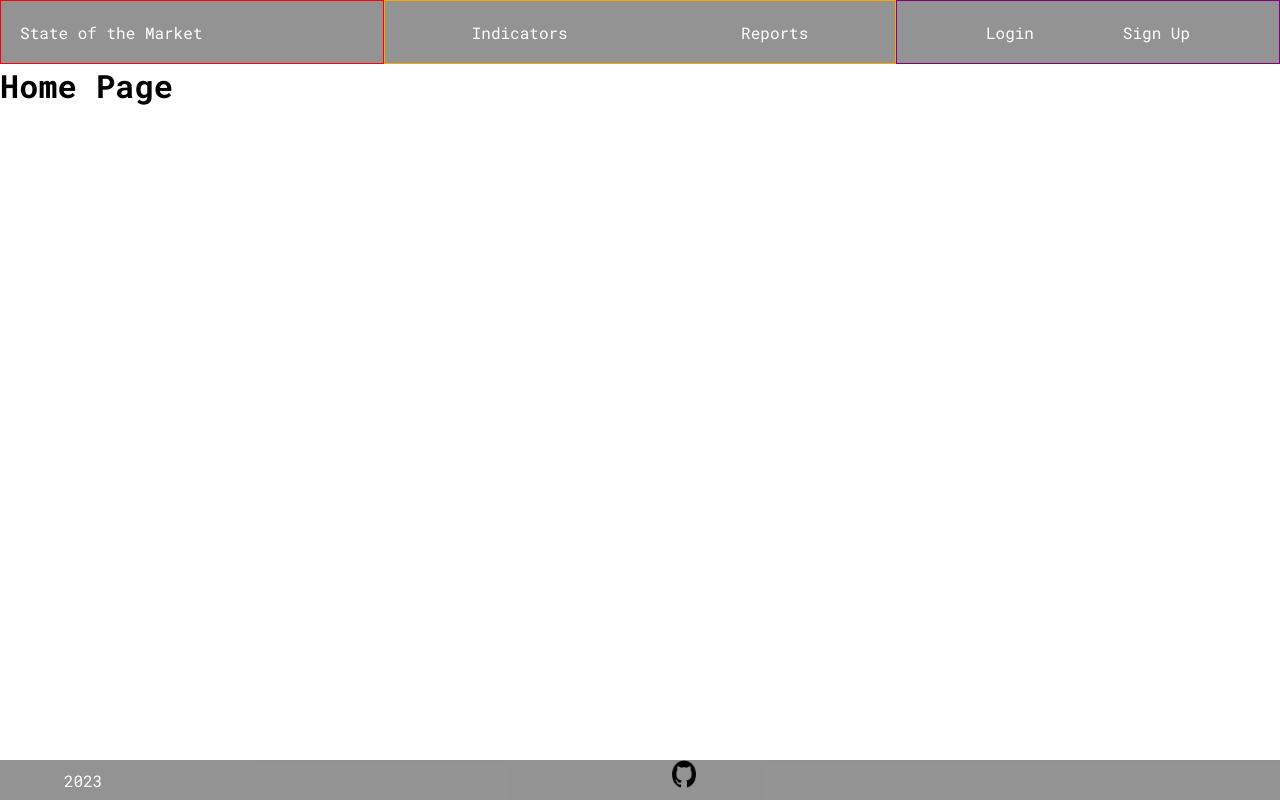
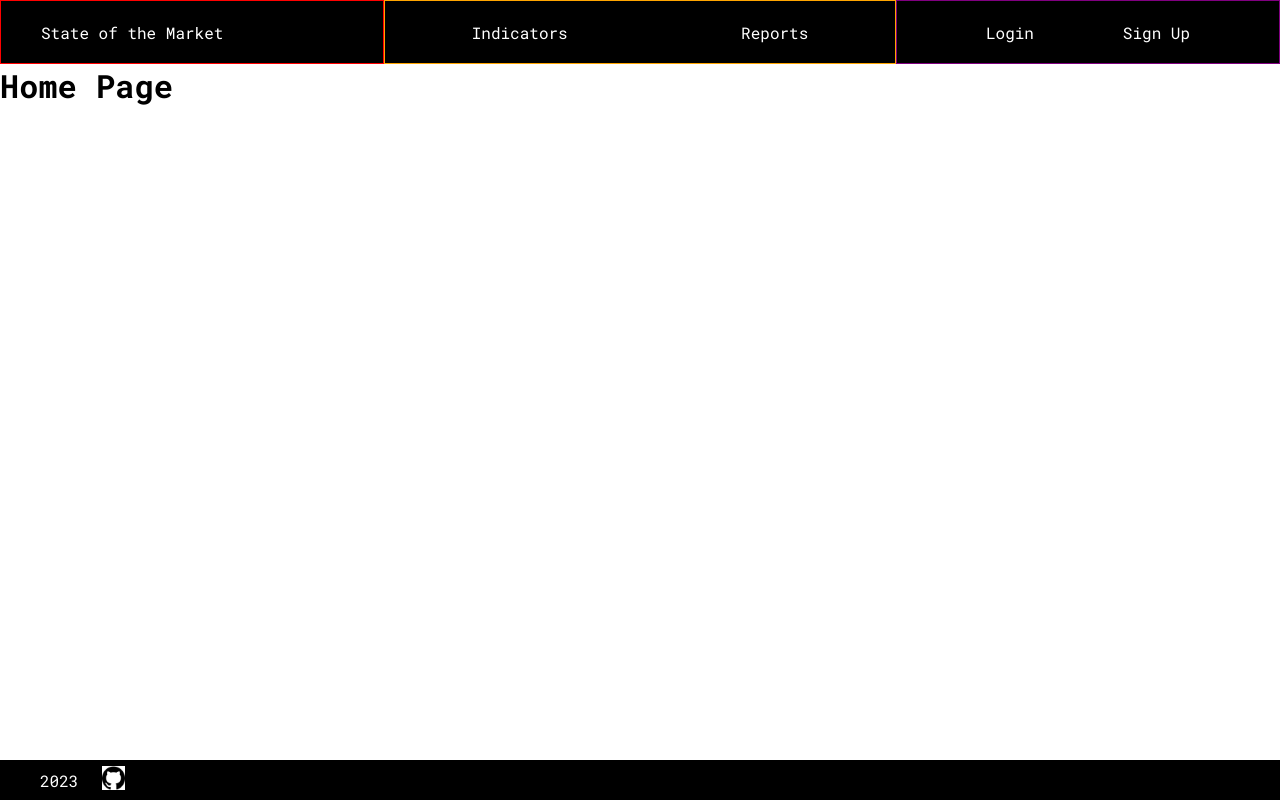
Before and after one commit to eulloa10/economic-indicators, a Next.js app in the folder frontend/: page / in a window 1280 px wide. Built offline with nearby package versions, Linux system fonts and the light colour scheme.

Commit message:
updated nav

```diff
--- a/frontend/styles/Footer.module.css
+++ b/frontend/styles/Footer.module.css
@@ -3,7 +3,7 @@
   bottom: 0;
   height: 5vh;
   width: 100%;
-  background-color: rgba(51, 51, 51, 0.524);
+  background-color: black;
   color: white;
   /* border: 1px purple solid; */
 }
@@ -14,26 +14,30 @@
   display: flex;
   justify-content: flex-start;
   align-items: center;
-  padding-left: 5%;
   /* border: 2px rgb(4, 243, 4) solid; */
 }
 
 .footer-year {
   height: 100%;
-  width: 50%;
+  width:8%;
+  display: flex;
+  justify-content: flex-start;
+  align-items: center;
+  padding-left: 40px;
+  /* border: 2px yellow solid; */
+}
+
+.link {
+  height: 100%;
+  width: 10%;
   display: flex;
   justify-content: flex-start;
   align-items: center;
   /* border: 2px yellow solid; */
 }
 
-.link {
+.githubLogo {
   height: 100%;
-  width: 5%;
-  /* border: 2px yellow solid; */
+  width: 18%;
+  background-color: white;
 }
-
-.githubLogo {
-  height: 70%;
-  width: 40%;
-}
--- a/frontend/styles/NavBar.module.css
+++ b/frontend/styles/NavBar.module.css
@@ -3,7 +3,7 @@
   width: 100%;
   display: flex;
   justify-content: space-between;
-  background-color: rgba(51, 51, 51, 0.524);
+  background-color: black;
   color: white;
 }
 
@@ -17,7 +17,7 @@
 }
 
 .sotm-logo {
-  padding-left: 5%;
+  padding-left: 40px;
 }
 
 .nav-page-options {
```
